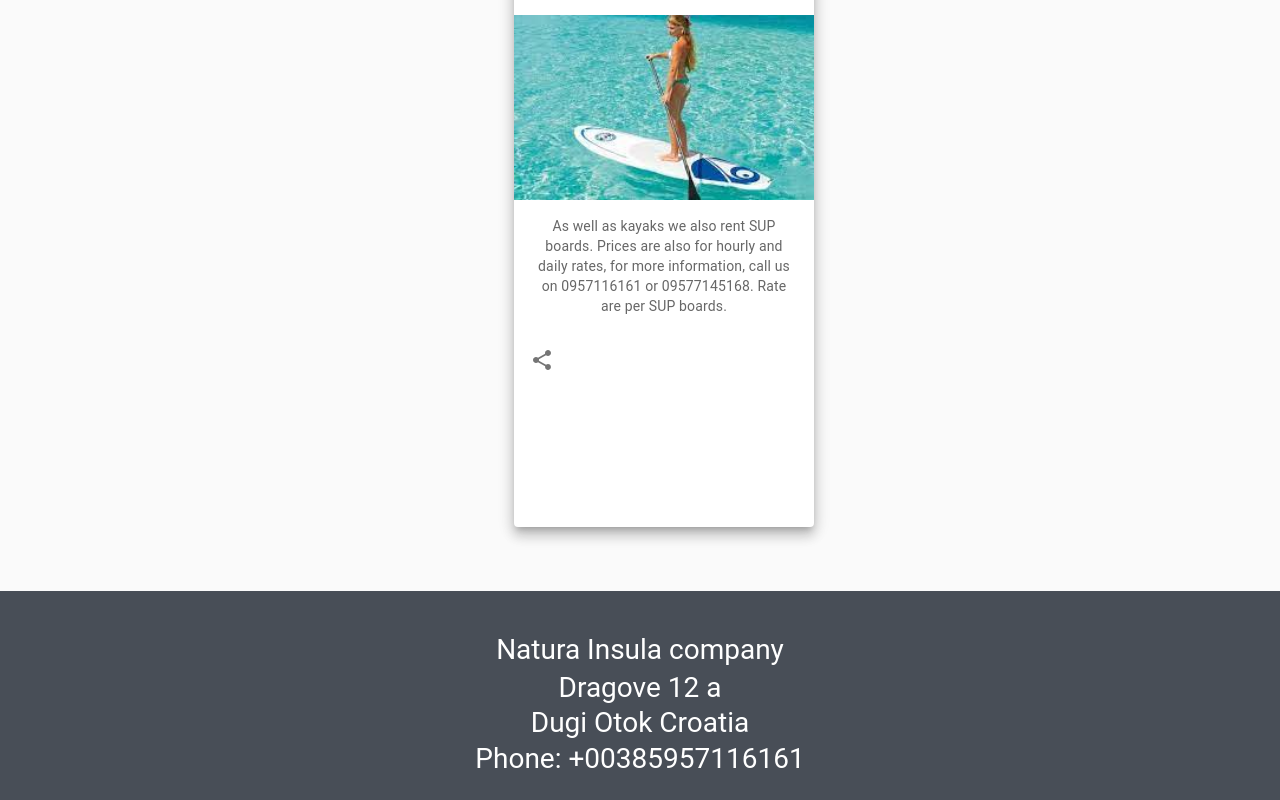
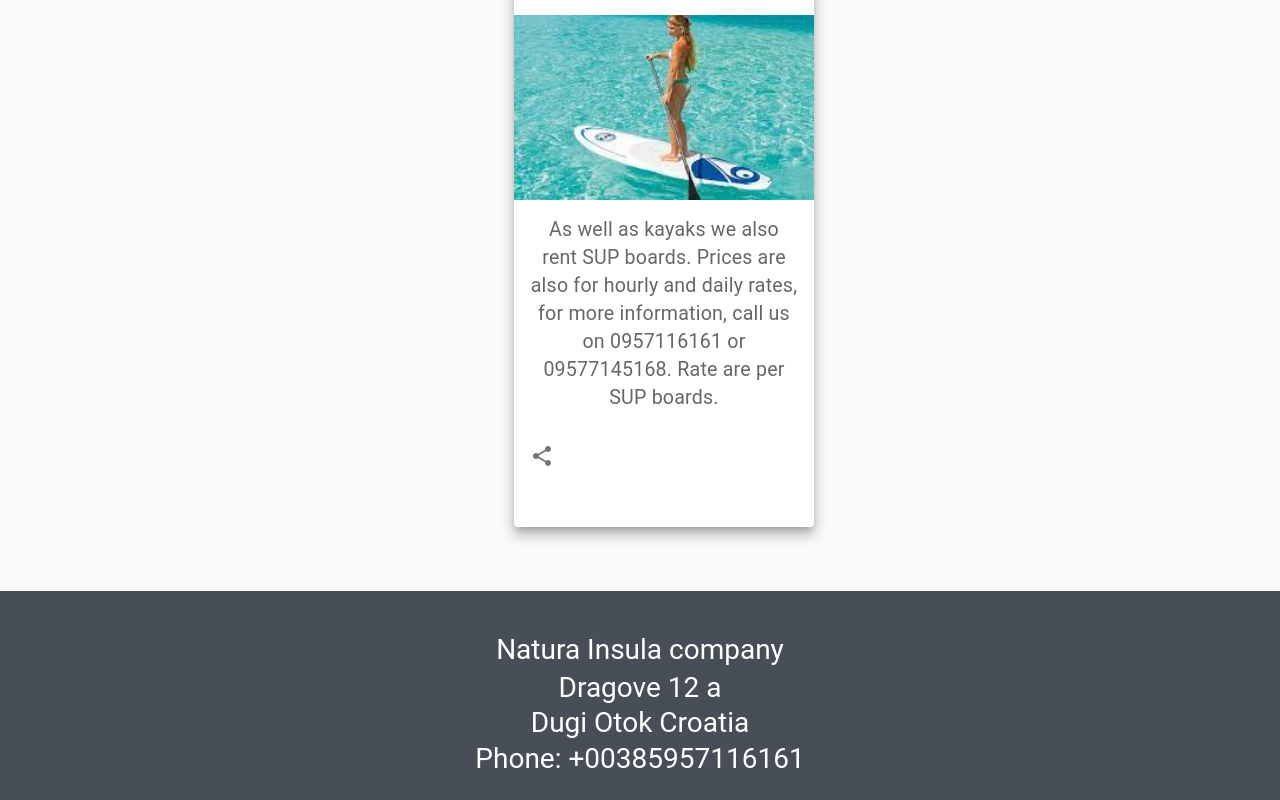
Before and after one commit to krizzyinfinity/natura-insula, a React (Create React App) app: page /activities in a window 1280 px wide. Shown: the part 1758-2558 px from the top of the page. Built offline with nearby package versions, Linux system fonts and the light colour scheme; what react-swipeable-views-utils would draw is missing.

Commit message:
Update Activities.jsx

```diff
--- a/src/pages/Activities.jsx
+++ b/src/pages/Activities.jsx
@@ -308,7 +308,7 @@ const Watersports = () => {
           alt="Paddle board"
         />
         <CardContent>
-          <Typography variant="body2" color="text.secondary">
+          <Typography sx={{fontSize:"140%"}} variant="body2" color="text.secondary">
             As well as kayaks we also rent SUP boards. Prices are also for
             hourly and daily rates, for more information, call us on 0957116161
             or 09577145168. Rate are per SUP boards.
```
